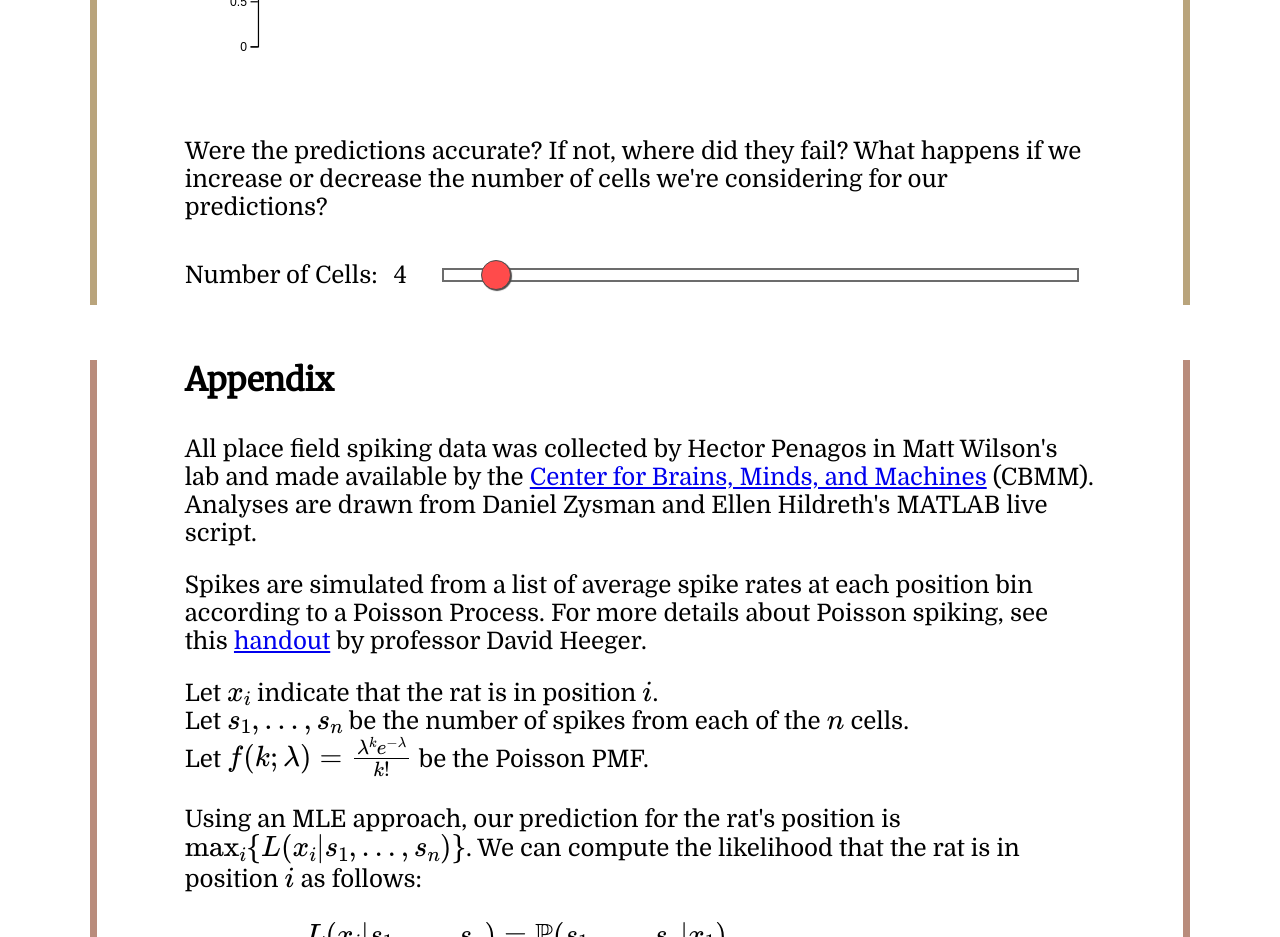
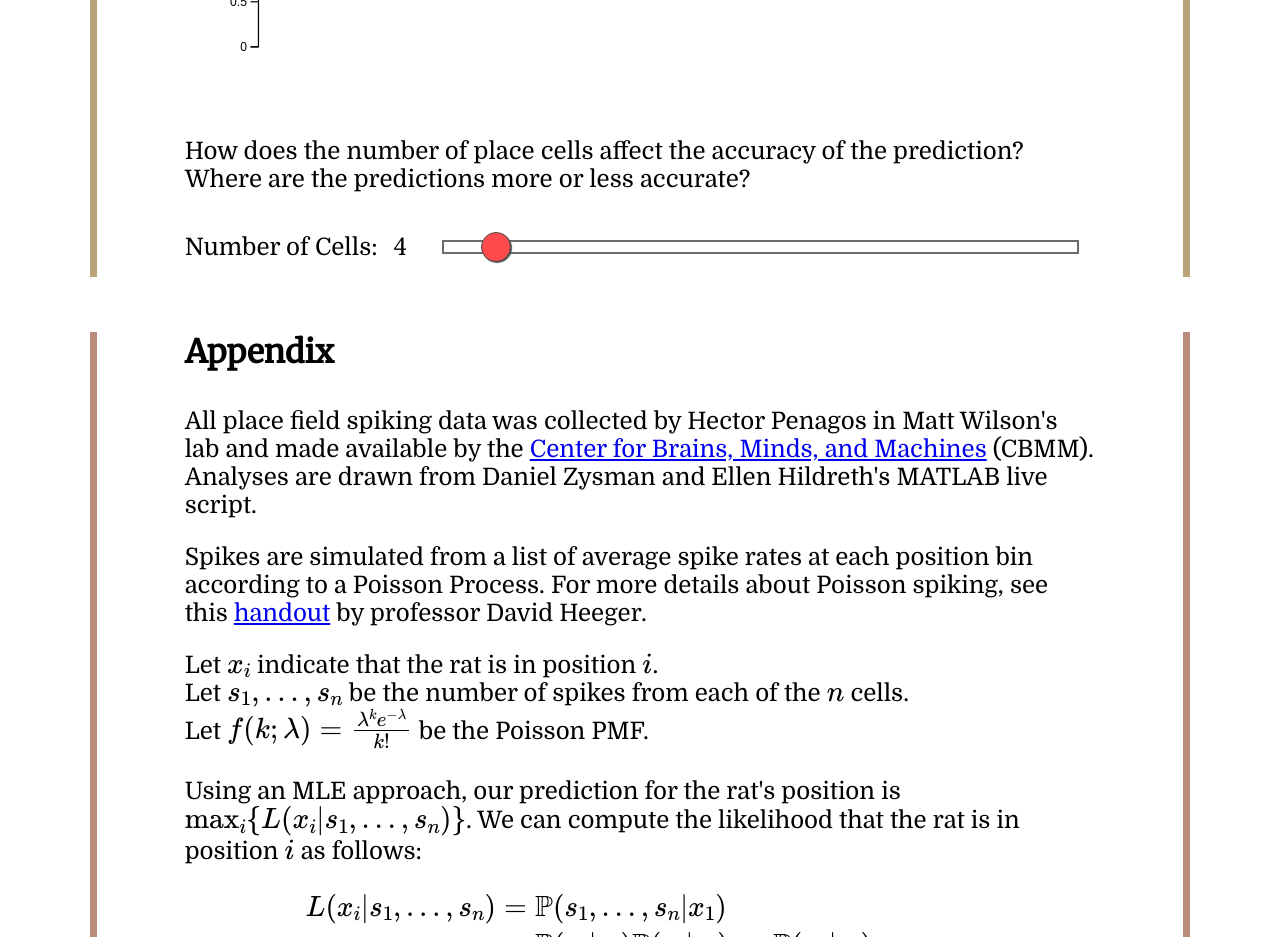
Before and after one commit to KaiNylund/CBMMPlaceCellVis, a plain HTML site: page docs/index.html in a window 1280 px wide. Shown: the part 2320-3257 px from the top of the page. Drawn offline with nearby package versions, Linux system fonts and the light colour scheme.

Commit message:
updating index.html

```diff
--- a/docs/index.html
+++ b/docs/index.html
@@ -86,8 +86,8 @@
       <svg class="rat-pos"></svg>
     </div>
     <p>
-      Were the predictions accurate? If not, where did they fail? What happens if we increase
-      or decrease the number of cells we're considering for our predictions?
+      How does the number of place cells affect the accuracy of the prediction? Where are the
+      predictions more or less accurate?
     </p>
     <div id="num-cells-container">
       <label for="num-cells"> Number of Cells: </label>
```
